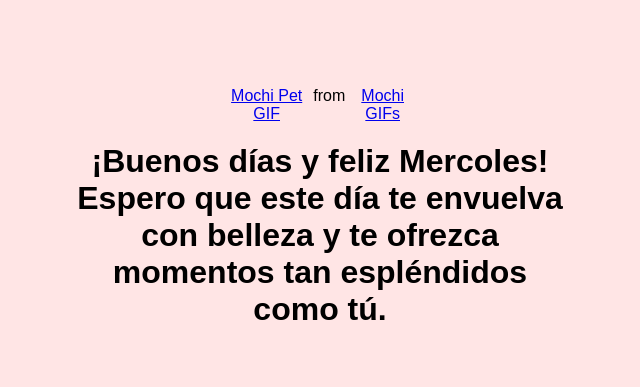
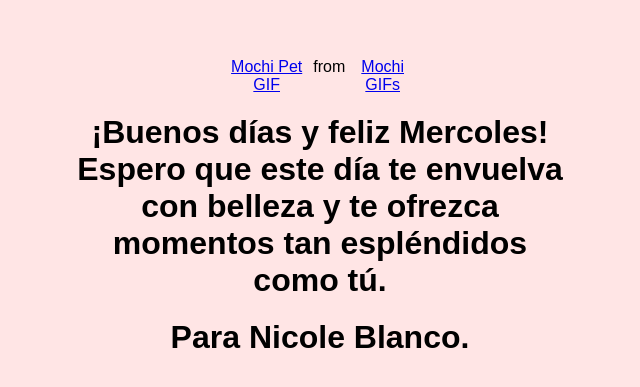
Before and after one commit to ChristopherRP/ChristopherRP.github.io, a plain HTML site: page Bonitodia/si.html in a window 1280 px wide. Shown: the part 193-580 px from the top of the page, without its empty margins (320-960 px from the left). Drawn offline with Linux system fonts and the light colour scheme; a script that the page names is missing.

Commit message:
Update si.html

```diff
--- a/Bonitodia/si.html
+++ b/Bonitodia/si.html
@@ -10,6 +10,7 @@
     <div class="container">
         <div class="tenor-gif-embed" data-postid="2871482820979272488" data-share-method="host" data-aspect-ratio="1.28351" data-width="100%"><a href="https://tenor.com/view/mochi-pet-mochi-cat-cute-squiddy-gif-2871482820979272488">Mochi Pet GIF</a>from <a href="https://tenor.com/search/mochi-gifs">Mochi GIFs</a></div> <script type="text/javascript" async src="https://tenor.com/embed.js"></script>
         <h1>¡Buenos días y feliz Mercoles! Espero que este día te envuelva con belleza y te ofrezca momentos tan espléndidos como tú. </h1>
+        <h1>Para Nicole Blanco.</h1>
     </div>
 </body>
 </html>
```
